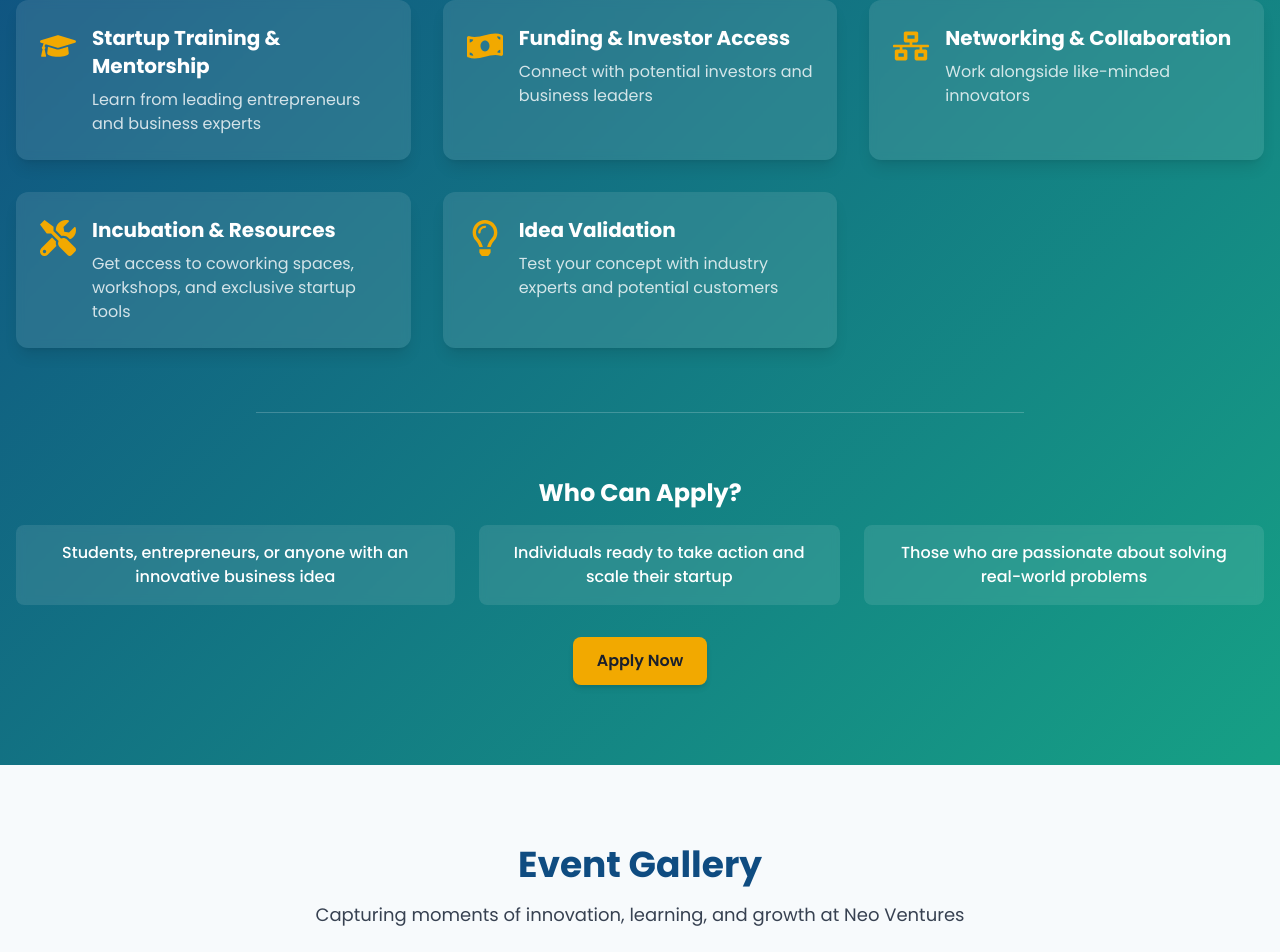
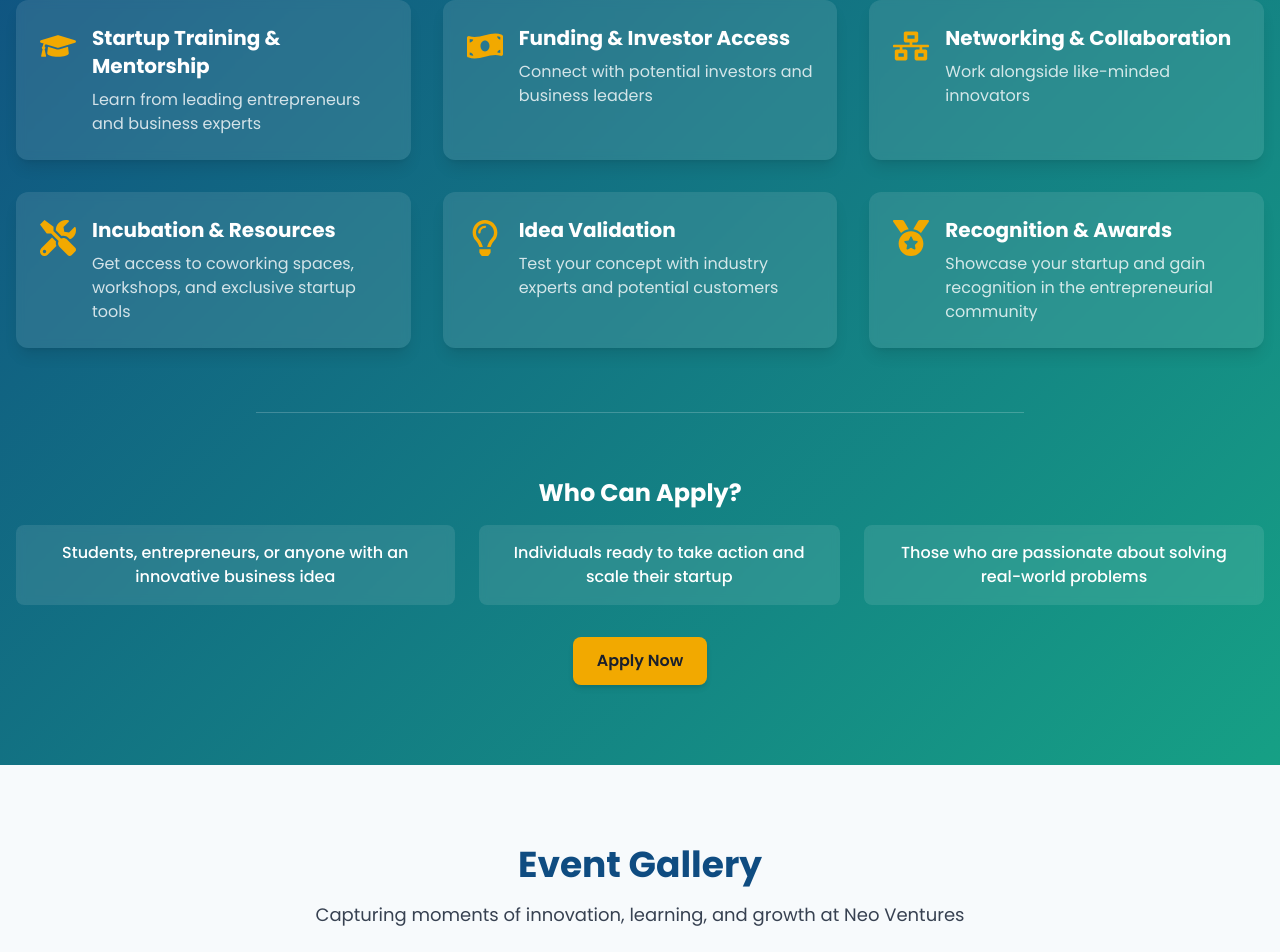
Before and after one commit to jpasan123/neo-ventures-, a React (Vite) app: page / in a window 1280 px wide. Shown: the part 1956-2908 px from the top of the page. Built offline with nearby package versions, Linux system fonts and the light colour scheme.

Commit message:
update to commit push

```diff
--- a/src/components/BenefitsSection.tsx
+++ b/src/components/BenefitsSection.tsx
@@ -27,6 +27,12 @@ const BenefitsSection = () => {
       icon: <FaRegLightbulb className="text-4xl text-secondary" />,
       title: "Idea Validation",
       description: "Test your concept with industry experts and potential customers"
+    }
+    ,
+    {
+      icon: <FaMedal className="text-4xl text-secondary" />,
+      title: "Recognition & Awards",
+      description: "Showcase your startup and gain recognition in the entrepreneurial community"
     }
   ];
 
```
